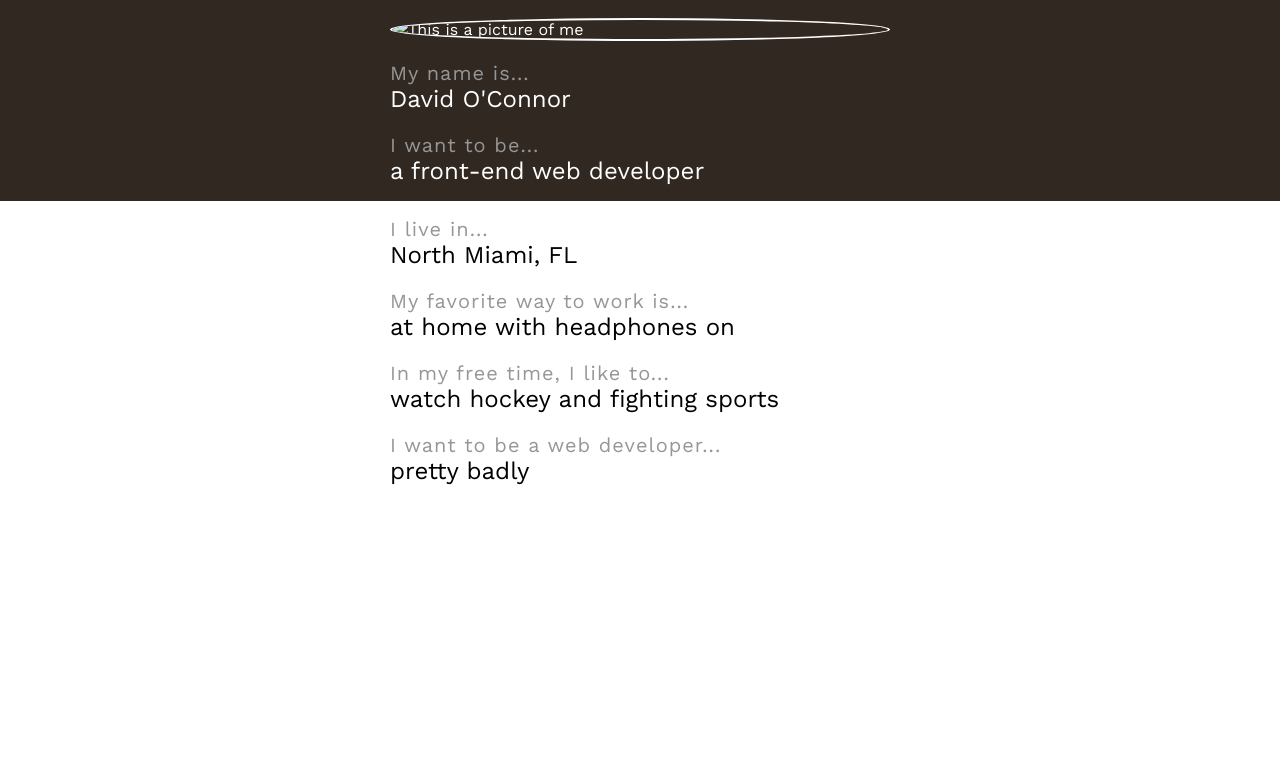
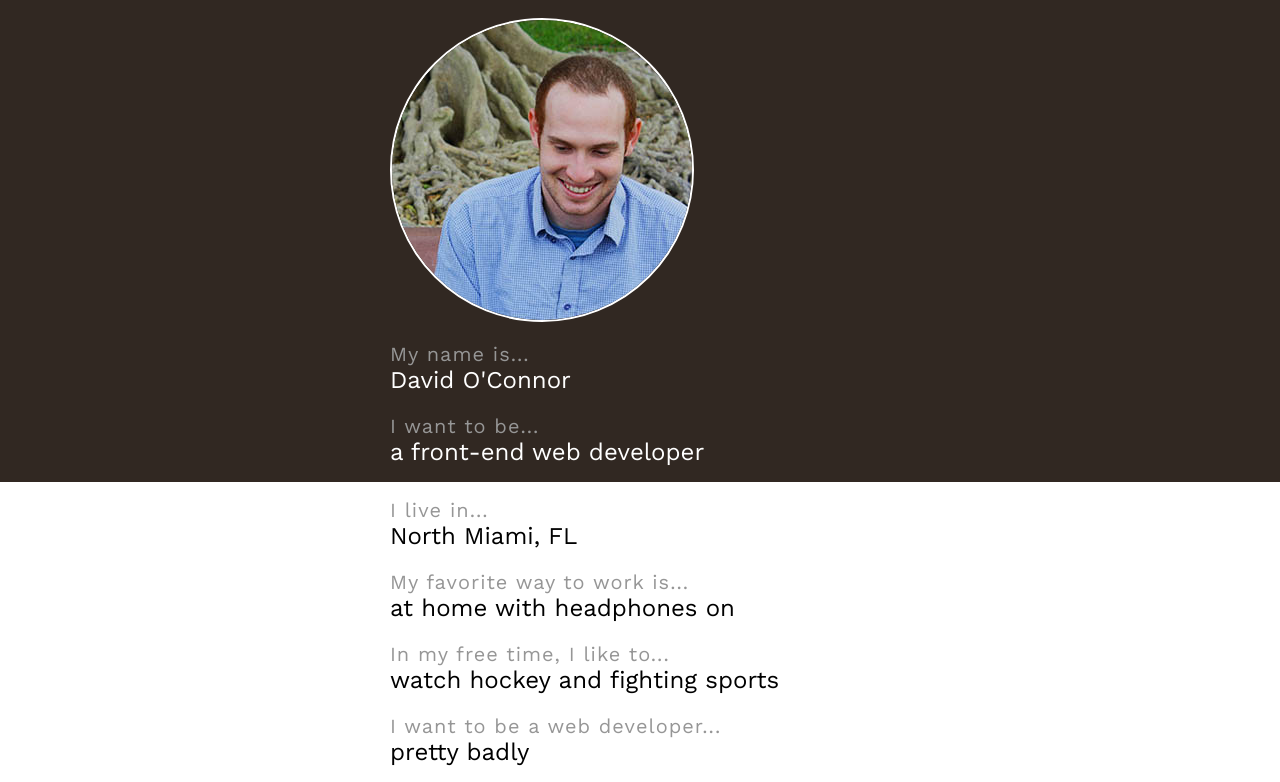
Before and after one commit to davidmaoconnor/about-me, a plain HTML site: page index.html in a window 1280 px wide. Shown: the part 168-950 px from the top of the page. Before the commit the page ends 800 px from the top, so only its background shows below. Drawn offline with nearby package versions, Linux system fonts and the light colour scheme.

Commit message:
Update index.html

```diff
--- a/index.html
+++ b/index.html
@@ -17,7 +17,7 @@
             </header>
             <section class="hero">
                 <div class="content">
-                    <img class="my-picture" src="images/my_picture.jpg" alt="This is a picture of me">
+                    <img class="my-picture" src="my_picture.jpg" alt="This is a picture of me">
                     <p class="iama">My name is...</p>
                     <p class="my-name my-info">David O'Connor</p>
                     <p class="iama">I want to be...</p>
```
